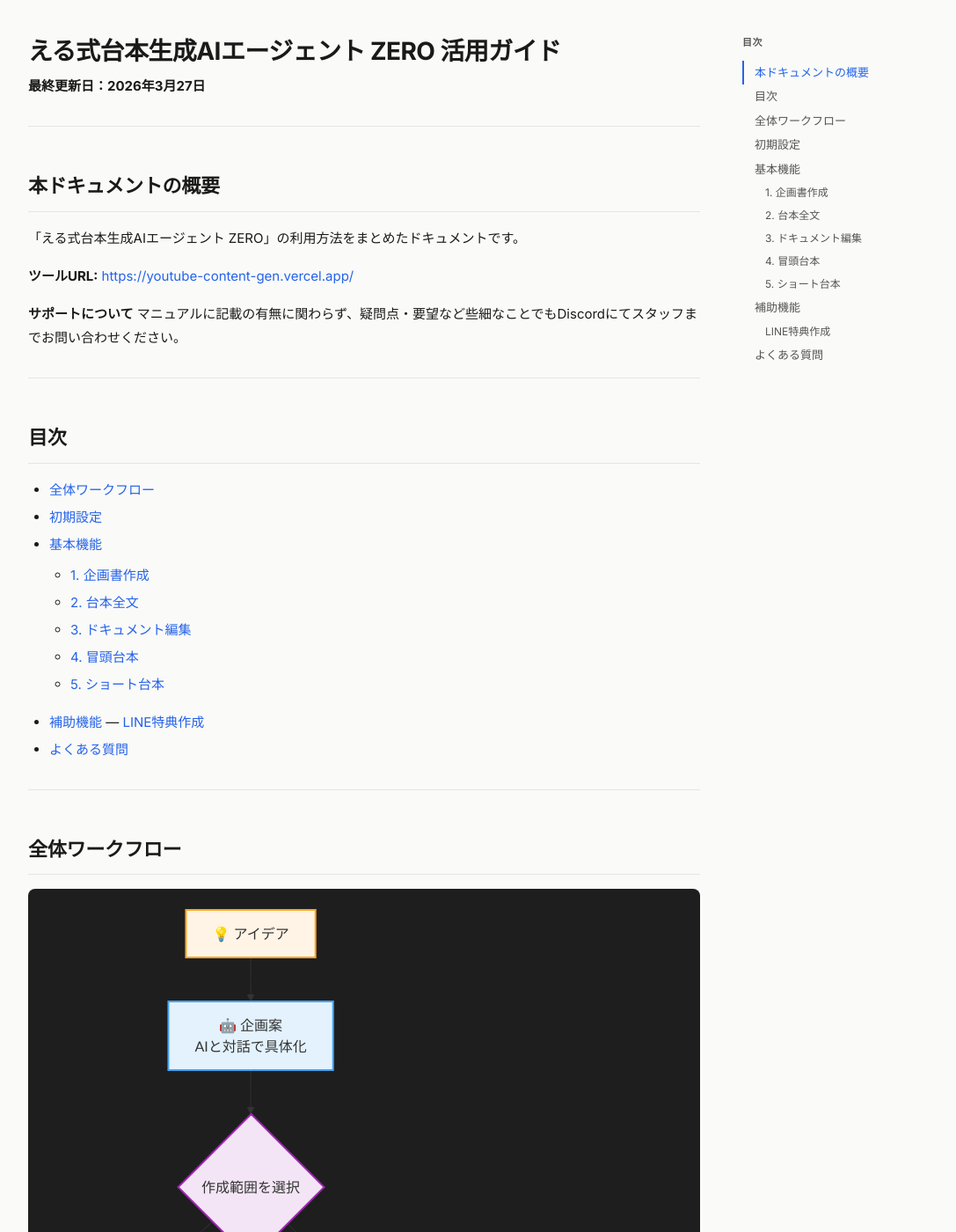
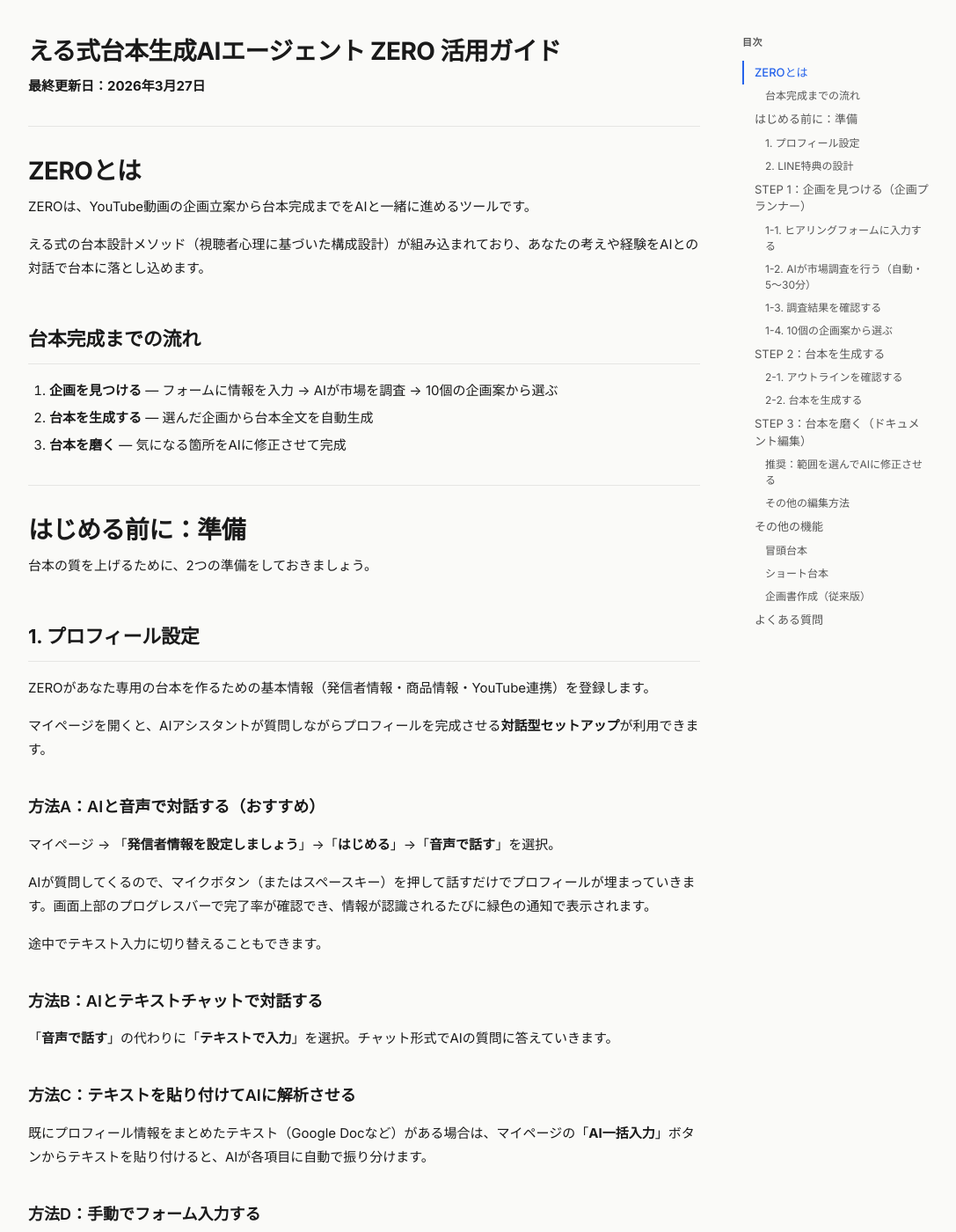
Before and after one commit to ele-inc/zero_user_manual, a Jekyll site: the page built from docs/index.md, in a window 1280 px wide and 1400 px high. Shown: the whole window at 88% size, without its empty margins (92-1179 px from the left). Built offline with Jekyll 4.4.1, drawn with Linux system fonts in a browser that asks for light colours; some of the changed text lies outside the part shown.

Commit message:
マニュアルをジャーニー型構成に刷新、企画プランナーを追加
- 構成を「機能一覧」から「STEP 1/2/3」のジャーニー型に変更
- 企画プランナー（plan-v2）のセクションを追加
- 発信者情報の登録方法を更新（AI音声対話、テキストチャット、AI一括入力）
- LINE特典を「はじめる前の準備」に移動（台本のLINE導線に必要なため）
- 冒頭の紹介文をマニュアル向けに簡潔化
- TOCをh1+h2表示に修正、h3のインデント調整
- mermaidフロー図を削除

Co-Authored-By: Claude Opus 4.6 (1M context) <noreply@anthropic.com>

````diff
--- a/docs/_layouts/default.html
+++ b/docs/_layouts/default.html
@@ -123,7 +123,7 @@
       font-weight: 500;
     }
 
-    .toc-sidebar .toc-h3 {
+    .toc-sidebar .toc-h2 {
       padding-left: 24px;
       font-size: 12px;
     }
--- a/docs/index.md
+++ b/docs/index.md
@@ -4,169 +4,171 @@ title: ''
 mermaid: true
 ---
 
-# **える式台本生成AIエージェント ZERO 活用ガイド**
+# える式台本生成AIエージェント ZERO 活用ガイド
 
 **最終更新日：2026年3月27日**
 
 ---
 
-## **本ドキュメントの概要**
+# ZEROとは
 
-「える式台本生成AIエージェント ZERO」の利用方法をまとめたドキュメントです。
+ZEROは、YouTube動画の企画立案から台本完成までをAIと一緒に進めるツールです。
 
-**ツールURL:** [https://youtube-content-gen.vercel.app/](https://youtube-content-gen.vercel.app/)
+える式の台本設計メソッド（視聴者心理に基づいた構成設計）が組み込まれており、あなたの考えや経験をAIとの対話で台本に落とし込めます。
 
-**サポートについて**
-マニュアルに記載の有無に関わらず、疑問点・要望など些細なことでもDiscordにてスタッフまでお問い合わせください。
+## 台本完成までの流れ
+
+1. **企画を見つける** — フォームに情報を入力 → AIが市場を調査 → 10個の企画案から選ぶ
+2. **台本を生成する** — 選んだ企画から台本全文を自動生成
+3. **台本を磨く** — 気になる箇所をAIに修正させて完成
 
 ---
 
-## **目次**
+# はじめる前に：準備
 
-- [全体ワークフロー](#全体ワークフロー)
-- [初期設定](#初期設定)
-- [基本機能](#基本機能)
-  - [1. 企画書作成](#1-企画書作成)
-  - [2. 台本全文](#2-台本全文)
-  - [3. ドキュメント編集](#3-ドキュメント編集)
-  - [4. 冒頭台本](#4-冒頭台本)
-  - [5. ショート台本](#5-ショート台本)
-- [補助機能](#補助機能) — [LINE特典作成](#line特典作成)
-- [よくある質問](#よくある質問)
+台本の質を上げるために、2つの準備をしておきましょう。
+
+## 1. プロフィール設定
+
+ZEROがあなた専用の台本を作るための基本情報（発信者情報・商品情報・YouTube連携）を登録します。
+
+マイページを開くと、AIアシスタントが質問しながらプロフィールを完成させる**対話型セットアップ**が利用できます。
+
+### 方法A：AIと音声で対話する（おすすめ）
+
+マイページ → 「**発信者情報を設定しましょう**」→「**はじめる**」→「**音声で話す**」を選択。
+
+AIが質問してくるので、マイクボタン（またはスペースキー）を押して話すだけでプロフィールが埋まっていきます。画面上部のプログレスバーで完了率が確認でき、情報が認識されるたびに緑色の通知で表示されます。
+
+途中でテキスト入力に切り替えることもできます。
+
+<!-- TODO: スクリーンショット（音声対話画面。AIオーブとマイクボタン、プログレスバーが見える状態） -->
+
+### 方法B：AIとテキストチャットで対話する
+
+「**音声で話す**」の代わりに「**テキストで入力**」を選択。チャット形式でAIの質問に答えていきます。
+
+### 方法C：テキストを貼り付けてAIに解析させる
+
+既にプロフィール情報をまとめたテキスト（Google Docなど）がある場合は、マイページの「**AI一括入力**」ボタンからテキストを貼り付けると、AIが各項目に自動で振り分けます。
+
+<!-- TODO: スクリーンショット（AI一括入力のパネル。テキスト入力欄と「AIで解析して入力」ボタンが見える状態） -->
+
+### 方法D：手動でフォーム入力する
+
+マイページの各セクション（発信者情報・商品情報・YouTube連携）を直接編集することもできます。
+
+## 2. LINE特典の設計
+
+台本の中には視聴者をLINE登録に導くパートがあります。そのため、**台本を作る前に**LINE特典を設計しておくと、導線まで含めた台本が生成されます。
+
+1. 「**LINE特典作成**」→「**Start**」→「**提案を生成する**」
+2. 3つの提案から選択 → 内容を確認・修正 →「**保存してチャットへ**」
+
+<!-- TODO: LINE特典選択のスクリーンショット -->
 
 ---
 
-## **全体ワークフロー**
+# STEP 1：企画を見つける（企画プランナー）
 
-```mermaid
-graph TB
-    A[💡 アイデア] --> B[🤖 企画案<br/>AIと対話で具体化]
-    B --> C{作成範囲を選択}
-    C -->|冒頭のみ| D[✨ 冒頭台本<br/>複数パターン生成]
-    C -->|全文| E[📝 台本全文<br/>2段階アウトライン]
-    D --> F[📄 ドキュメント編集<br/>手動・AI修正]
-    E --> F
-    E --> H[🎥 ショート台本<br/>ペルソナ細分化]
-    F --> G[🎬 完成台本]
-    style A fill:#fff4e6,stroke:#ffa726,stroke-width:2px
-    style B fill:#e3f2fd,stroke:#42a5f5,stroke-width:2px
-    style C fill:#f3e5f5,stroke:#9c27b0,stroke-width:2px
-    style D fill:#e8f5e9,stroke:#66bb6a,stroke-width:2px
-    style E fill:#e1f5fe,stroke:#03a9f4,stroke-width:2px
-    style F fill:#fce4ec,stroke:#ec407a,stroke-width:2px
-    style G fill:#fff3e0,stroke:#ff9800,stroke-width:3px
-    style H fill:#fff9c4,stroke:#fbc02d,stroke-width:2px
-```
+「何について動画を作ればいいか分からない」という状態からスタートできます。フォームに情報を入力すると、AIが市場調査を行い、データに基づいた10個の企画案を提案してくれます。
+
+## 1-1. ヒアリングフォームに入力する
+
+左メニュー「**企画プランナー**」をクリックすると、ヒアリングフォームが表示されます。チャンネル情報やターゲット、商品情報などを入力してください。
+
+プロフィール設定を済ませていれば「**保存済み情報を読み込む**」で多くの項目が自動で埋まります。
+
+フォームは4つのセクションに分かれています：
+
+| セクション           | 入力する内容                                     |
+| -------------------- | ------------------------------------------------ |
+| **チャンネル情報**   | チャンネル名、ジャンル、発信内容、目的           |
+| **ターゲット**       | 年齢・性別・悩み・理想の状態（最大3ターゲット）  |
+| **バックエンド商品** | 商品名、概要、特徴、料金プラン                   |
+| **動画設計**         | 一人称、肩書き、実績、撮影スタイル、ベンチマーク |
+
+画面下部に入力進捗バーが表示されます。必須項目をすべて埋めると「**調査を開始する**」が押せるようになります。
+
+<!-- TODO: スクリーンショット（ヒアリングフォーム全体。進捗バーと「調査を開始する」ボタンが見える状態） -->
+
+## 1-2. AIが市場調査を行う（自動・5〜30分）
+
+「**調査を開始する**」を押すと、AIがあなたのジャンルの市場を自動で調査します。
+
+**この間、ページを離れてもOKです。** 戻ってきたら続きから再開できます。
+
+<!-- TODO: スクリーンショット（調査中の画面。スピナーと「調査中...」が表示されている状態） -->
+
+## 1-3. 調査結果を確認する
+
+調査が完了すると、4つのタブで結果を確認できます。
+
+| タブ           | 内容                                                            |
+| -------------- | --------------------------------------------------------------- |
+| **優先課題**   | 視聴者が抱える悩みの優先ランキング + あなたの強み・NG事項の整理 |
+| **インサイト** | 同ジャンルで伸びている動画の共通パターン、季節トレンド          |
+| **調査詳細**   | 視聴者の悩み（50件以上）、よくある質問、想定される反論          |
+| **参考動画**   | 実際に伸びている動画のタイトル・再生数・チャンネル名            |
+
+確認したら「**企画を作成 →**」をクリックして次に進みます。
+
+<!-- TODO: スクリーンショット（調査結果画面。「優先課題」タブが表示されている状態） -->
+<!-- TODO: スクリーンショット（「参考動画」タブ。動画タイトルと再生数が並んでいる状態） -->
+
+## 1-4. 10個の企画案から選ぶ
+
+調査結果をもとに、AIが10個の企画案をスコア付きで生成します。
+
+各企画カードに含まれる内容：
+
+| 項目                 | 説明                                                                 |
+| -------------------- | -------------------------------------------------------------------- |
+| **順位・スコア**     | 4軸（視聴者ニーズ・競争優位性・クリック率・再現性）で100点満点で採点 |
+| **タイトル案**       | 3パターンのタイトル候補                                              |
+| **動画の概要**       | 5〜9項目の構成アウトライン                                           |
+| **冒頭15秒の入り方** | 視聴者を掴む最初のセリフ                                             |
+| **なぜ伸びるのか**   | 調査データに基づいた根拠                                             |
+
+気に入った企画の「**この企画を選択して台本を作成**」をクリックすると、そのままSTEP 2に進みます。
+
+<!-- TODO: スクリーンショット（企画カード。1位の企画が表示されている状態。スコア、タイトル案、「この企画を選択して台本を作成」ボタンが見える） -->
 
 ---
 
-## **初期設定**
+# STEP 2：台本を生成する
 
-ZEROがパーソナライズされた台本を作成するために、以下の情報を設定してください。いずれもマイページから設定できます。
+企画プランナーで選んだ企画の情報が自動で引き継がれ、台本生成が始まります。
 
-#### **発信者情報の設定（推奨）**
+## 2-1. アウトラインを確認する
 
-画面左下の**メールアドレス** → 「**発信者情報の設定**」から入力します。
-
-![設定への入り口](images/profile-entry.png)
-
-| 項目 | 入力例 |
-|------|--------|
-| **発信者名** | える |
-| **一人称** | 僕 |
-| **普段の発信内容** | 仕事でも恋愛でも明日から使えるコミュニケーション術 |
-| **ターゲット年代** | 20代〜40代 |
-| **ターゲット性別** | 男性 |
-| **ターゲットの理想** | 仕事：収入を上げて人生をコントロール / 恋愛：選ぶ側になり素敵なパートナーと出会う |
-| **権威性・実績** | ・数千人以上の恋愛相談を解決 ・書籍「イケメンはモテない」25,000部販売 |
-
-#### **商品情報の設定（推奨）**
-
-マイページの「**商品情報**」から入力します。
-
-| 項目 | 入力例 |
-|------|--------|
-| **年代** | 20代〜40代 |
-| **性別** | 男性 |
-| **商品のコンセプト** | えるが直接指導をしてあなたのコミュ力を上げてモテる男にする |
-| **サポート内容** | マッチングアプリ添削、個別のLINEメッセージ添削、月1回のライブ配信、恋愛・仕事の相談し放題 |
-
-#### **YouTube URLの登録**
-
-マイページの「**YouTube連携**」からURLを貼り付けて「**連携する**」をクリック。
-
----
-
-## **基本機能**
-
-### **1. 企画書作成**
-
-「このテーマで動画を作りたい」というアイデアを、ZEROとの対話で具体的な企画案にブラッシュアップします。
-
-**STEP 1:** トップメニュー「**企画書作成**」→ テーマを入力 →「**企画を出す**」
-
-![テーマ入力](images/plan-theme-input.png)
-
-**STEP 2:** AIが出した30件の企画案から選択して「**深堀り**」
-
-![企画案選択](images/plan-select-idea.png)
-
-**STEP 3:** 構成の修正や追加があれば入力し「**構成を作成する**」
-
-![構成修正](images/plan-structure-edit.png)
-
-**STEP 4:** AIの質問に回答（3〜5回程度）し、動画の「戦略」と「見せ方」を決定
-
-| 見せ方パターン | 詳細 |
-|-------------|------|
-| **標準形式** | 一つの革新的な解決策を深く掘り下げて解説 |
-| **ランキング形式** | 具体的な行動や思考を複数提示し、網羅的に見せる |
-
-**完成イメージ**
-
-| 企画書（1） | 企画書（2） | 企画書（3） |
-|-----------|-----------|-----------|
-| ![完成1](images/plan-result-1.png) | ![完成2](images/plan-result-2.png) | ![完成3](images/plan-result-3.png) |
-
-[企画作成の実例](https://youtube-content-gen.vercel.app/chat/d3fcf170-1026-40a2-b505-3ffea60da0fa)で過程も確認できます。過去の企画書は右上の「**企画履歴**」から確認できます（30件まで保存）。
-
----
-
-### **2. 台本全文**
-
-企画案から台本全文をアウトラインを経て生成します。
-
-> **完全自動生成は非推奨** — すべてAIで作ると属人性がなくなり、「再生数は伸びるが売れない」状態になります。必ず自分の考えをAIに投げ、壁打ちしながらブラッシュアップしてください。
-
-**STEP 1:** トップページ「**台本全文**」→ 企画案を入力
-
-**STEP 2:** アウトライン（話の流れの設計図）を確認。ここで方向性を確定させます。
+AIが「話の流れ」の設計図（アウトライン）を作成します。修正したい点があればチャットで指示してください。
 
 ![アウトライン](images/script-outline.png)
 
-**STEP 3:** 「**✅️アウトラインに合意・台本作成開始**」をクリック（約2-3分）
+## 2-2. 台本を生成する
+
+「**✅️アウトラインに合意・台本作成開始**」をクリックすると、約2〜3分で台本全文が生成されます。
 
 ![台本生成](images/script-generate-btn.png)
 
 ---
 
-### **3. ドキュメント編集**
+# STEP 3：台本を磨く（ドキュメント編集）
 
-生成された台本の編集・推敲・バージョン管理を行います。
+生成された台本を推敲して完成させます。
 
-> **⚠ 制約**: H1見出し（【タイトル・サムネ】【冒頭】【本編】【エンディング】）は編集できません。その下の内容のみを選択してください。
+## 推奨：範囲を選んでAIに修正させる
 
-#### **推奨：AI部分編集**
-
-**1.** 編集したい箇所を**ドラッグ** → **チャットアイコン**をクリック
+**1.** 修正したい箇所を**ドラッグで選択** → **チャットアイコン**をクリック
 
 ![範囲選択](images/edit-select-range.png)
 
-**2.** 編集指示を入力して送信（例：「もっと簡潔に」）
+**2.** 「もっと簡潔に」「具体例を追加して」など指示を入力
 
 ![指示入力](images/edit-instruction-input.png)
 
-**3.** AIの変更提案をセクションごとに **承認** / **編集** / **却下**
+**3.** AIの修正提案をセクションごとに **承認** / **編集** / **却下**
 
 ![承認](images/edit-approve.png)
 
@@ -174,55 +176,46 @@ ZEROがパーソナライズされた台本を作成するために、以下の
 
 ![確定](images/edit-confirm-all.png)
 
-#### **その他の編集方法**
+## その他の編集方法
 
-- **手動編集**: 直接テキストを編集 → 「**変更を確定**」。手動編集中はチャット機能が使えません。
-- **チャット欄からAI編集**: 通常チャット欄に指示を入力。範囲を指定しないため意図しない箇所が変更されるリスクがあります。具体的に指示してください。
-- **変更点の表示**: 画面右上の「**変更点を表示**」アイコンで差分を確認できます。
-- **バージョン管理**: 右上の「**前の版を表示**」→「**このバージョンに復元**」で過去の版に戻せます。
+- **手動編集**: 直接テキストを修正 → 「**変更を確定**」
+- **チャット欄からAI編集**: 範囲を指定せず全体に対して指示。意図しない箇所が変わるリスクがあるため、具体的に指示してください。
+- **変更点の表示**: 右上の「**変更点を表示**」で差分確認
+- **バージョン管理**: 右上の「**前の版を表示**」→「**このバージョンに復元**」で過去の版に戻せます
+
+> **⚠ 制約**: H1見出し（【タイトル・サムネ】【冒頭】【本編】【エンディング】）は現在編集できません。その下の内容を選択して編集してください。
 
 ---
 
-### **4. 冒頭台本**
+# その他の機能
 
-異なる訴求パターンで最大3つの冒頭台本を生成します。
+## 冒頭台本
 
-1. 左メニュー「**冒頭台本**」→ 台本または企画案（必須）、視聴者の悩み・理想の姿（任意）を入力
-2. 「**冒頭台本を作成する**」→ 台本設計を確認 → OKなら「OK」と入力
+冒頭部分だけを、異なる訴求パターンで最大3つ生成します。「冒頭のインパクトを試したい」ときに便利です。
+
+1. 左メニュー「**冒頭台本**」→ 台本または企画案を入力
+2. 台本設計を確認 → OKなら「OK」と入力
 3. A案・B案・C案から選択
+
+## ショート台本
+
+長尺動画の台本から、ターゲット別のショート動画台本を複数生成します。
+
+1. 「**ショート台本**」→ 長尺台本の全文を貼り付け
+2. ペルソナ分析を確認 →「OK」と送信
+3. 複数のショート台本案を取得
+
+## 企画書作成（従来版）
+
+「すでに作りたいテーマが決まっている」場合は、従来の企画書作成も利用できます。AIとチャットで対話しながら企画を練り上げます。
+
+1. トップメニュー「**企画書作成**」→ テーマを入力 →「**企画を出す**」
+2. 30件の企画案から選択して「**深堀り**」
+3. AIと対話（3〜5回）して企画書を完成
 
 ---
 
-### **5. ショート台本**
-
-長尺動画の台本から、ターゲット別のショート動画台本を複数生成します。
-
-1. 「**ショート台本**」をクリック
-2. 長尺台本の全文を貼り付け
-3. ペルソナ分析を確認 →「OK」と送信
-4. 複数のショート台本案を取得
-
----
-
-## **補助機能**
-
-### **LINE特典作成**
-
-発信者情報と商品情報をもとに、売上に繋がるLINE特典を提案します。事前に[初期設定](#初期設定)を済ませてください。
-
-1. LINE特典作成の「**Start**」→「**提案を生成する**」
-2. 3つの提案から「**この型を選ぶ**」
-3. 内容を確認・修正し「**保存してチャットへ**」
-
-![特典選択](images/line-select.png)
-
-生成後の修正はチャット欄から指示できます。左下の「**コピー**」で台本をコピーできます。
-
-2回目以降は前回データの上書き、または「**LINE特典**」メニューから前回データを削除して再作成できます。
-
----
-
-## **よくある質問**
+# よくある質問
 
 <details markdown="1">
 <summary>▶ Q. ニューロボルトライティングの構成で生成できますか？</summary>
````
Also changed, not shown: other parts of docs/_layouts/default.html (+3 -3 lines), docs/Gemfile.lock (added).
